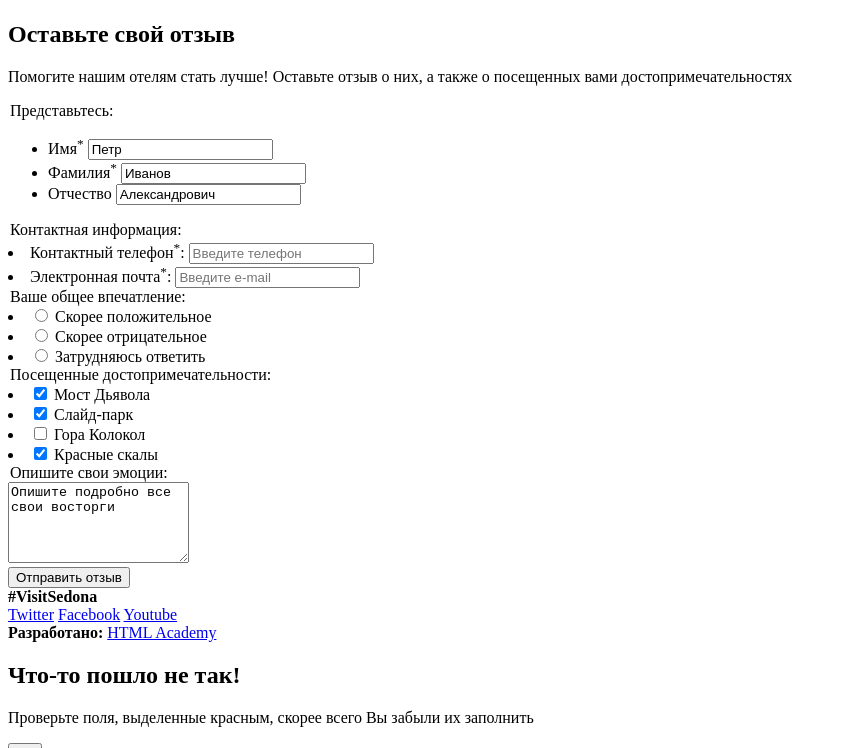
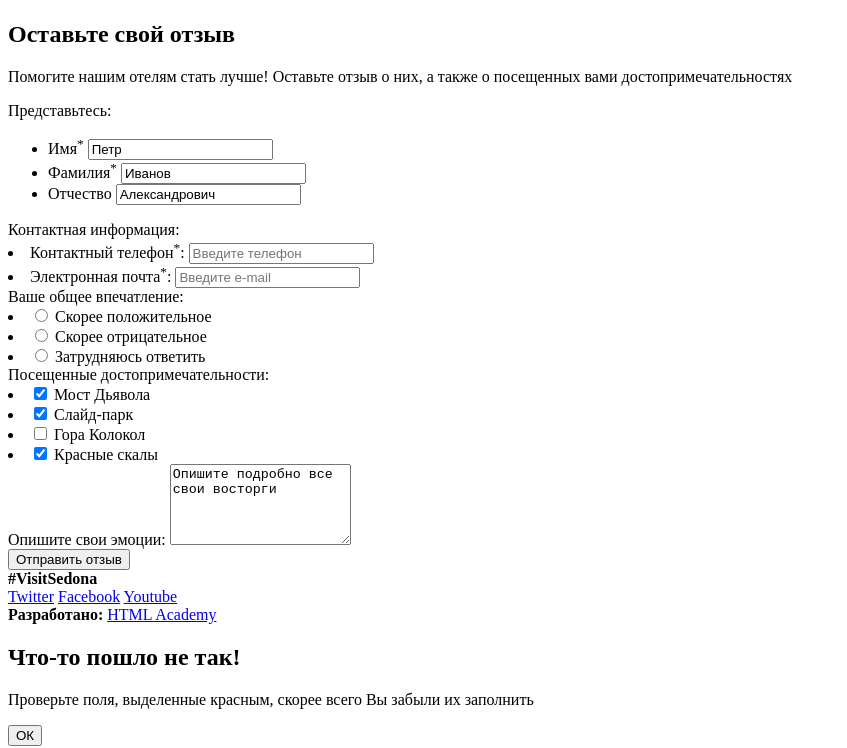
Before and after one commit to AlexLarina/422049-sedona-1, a website: page form.html in a window 1280 px wide. Shown: the part 721-1469 px from the top of the page, without its empty margins (0-847 px from the left). Drawn offline with Linux system fonts and the light colour scheme.

Commit message:
Исправлены legend и классы в форме.

```diff
--- a/form.html
+++ b/form.html
@@ -41,8 +41,8 @@
             <p class="form__description">Помогите нашим отелям стать лучше!
             Оставьте отзыв о них, а также о посещенных вами достопримечательностях</p>
             <form class="form__content" method="get" action="https://echo.htmlacademy.ru">
-            <div class="form__name">
-              <legend>Представьтесь:</legend>
+              <div class="form__block form__block--name">
+                <span class="form__block-title">Представьтесь:</span>
                 <ul class="form__list">
                   <li class="form__item">
                     <label>Имя<sup>*</sup>
@@ -61,8 +61,8 @@
                   </li>
                 </ul>
               </div>
-            <div class="form__contact-information">
-              <legend>Контактная информация:</legend>
+              <div class="form__block form__block--contact-information">
+                <span class="form__block-title">Контактная информация:</span>
                 <li class="form__item">
                   <label>Контактный телефон<sup>*</sup>:
                     <input class="form__tel" type="tel" name="phone" placeholder="Введите телефон">
@@ -74,8 +74,8 @@
                   </label>
                 </li>
               </div>
-            <div class="form__opinion">
-              <legend>Ваше общее впечатление:</legend>
+              <div class="form__block form__block--opinion">
+                <span class="form__block-title">Ваше общее впечатление:</span>
                 <li class="form__item">
                   <input class="form__text" type="radio" name="opinion" value="positive" id="positive-opinion">
                   <label for="positive-opinion">Скорее положительное</label>
@@ -89,8 +89,8 @@
                   <label for="neutral-opinion">Затрудняюсь ответить</label>
                 </li>
               </div>
-            <div class="form__sights">
-              <legend>Посещенные достопримечательности:</legend>
+              <div class="form__block form__block--sights">
+                <span class="form__block-title">Посещенные достопримечательности:</span>
                 <li class="form__item">
                   <input class="form__text" type="checkbox" name="diablo-bridge" id="diablo-bridge-field" checked>
                   <label for="diablo-bridge">Мост Дьявола</label>
@@ -108,8 +108,8 @@
                   <label for="red-mountain-field">Красные скалы</label>
                 </li>
               </div>
-            <div class="form__comment">
-              <legend>Опишите свои эмоции:</legend>
+              <div class="form__block form__block--comment">
+                <span class="form__block-title">Опишите свои эмоции:</span>
                 <textarea name="form__comment" rows="5">Опишите подробно все свои восторги</textarea>
               </div>
               <button class="button form__button" type="submit">Отправить отзыв</button>
```
Lines whose indentation alone changed are shown as unchanged.
